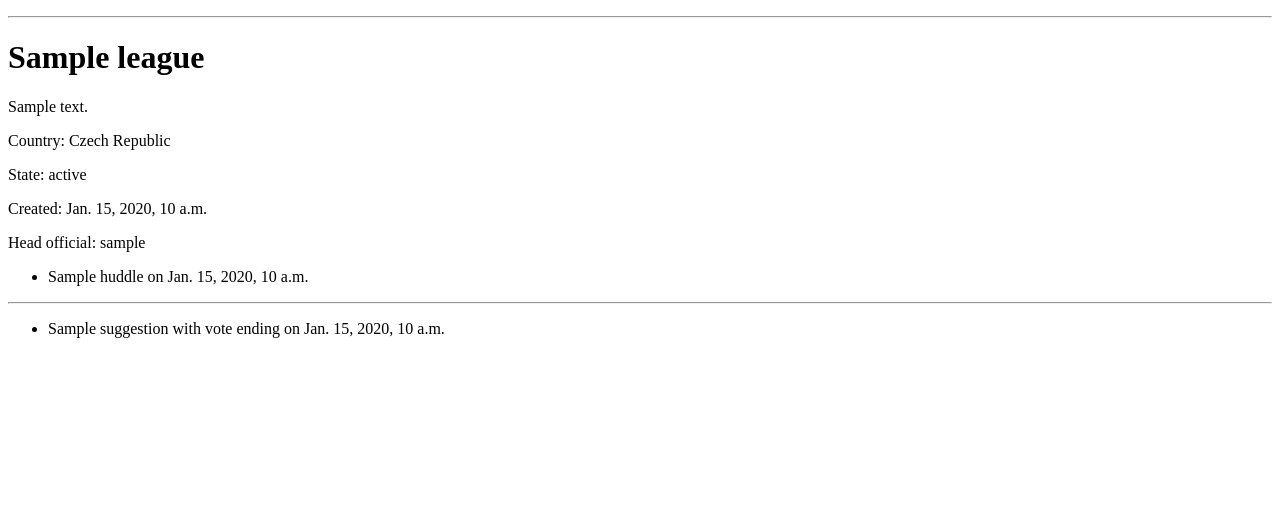
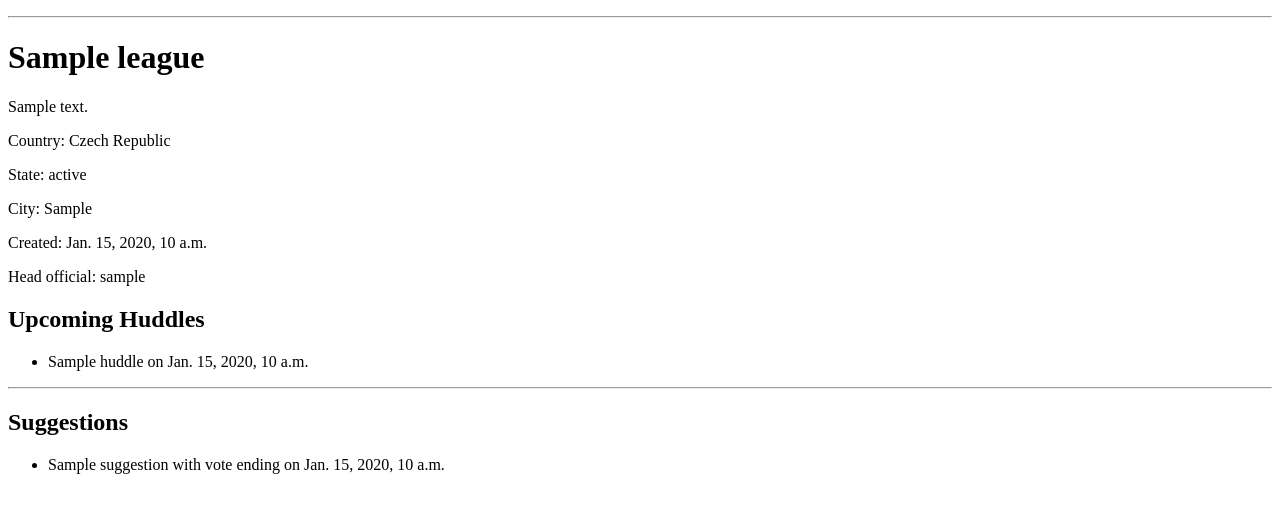
Before and after one commit to skill-huddle/skill-huddle, a Django app: page /leagues/1/ in a window 1280 px wide. Shown: the part 88-601 px from the top of the page. Run offline with Django 3.2, Linux system fonts and the light colour scheme; tables that the repository leaves empty hold one stand-in row (values such as "Sample post").

Commit message:
Add headings for league and league detail page
— Add leagues page heading “Leagues”
— Add league detail page headings for huddles and suggestions

```diff
--- a/sh_app/templates/league_detail.html
+++ b/sh_app/templates/league_detail.html
@@ -8,9 +8,10 @@ league: League object for league associated with this page
     <p>{{ league.description }}</p>
     <p>Country: {{ league.country.name }}</p>
     <p>State: {{ league.state }}</p>
+    <p>City: {{ league.city }}</p>
     <p>Created: {{ league.date_created }}</p>
     <p>Head official: {{ league.head_official }}</p>
-
+        <h2> Upcoming Huddles</h2>
         <ul>
             {% for huddle in league.huddles.all %}
                 <li>{{ huddle}} on {{ huddle.date }}</li>
@@ -20,6 +21,7 @@ league: League object for league associated with this page
             {% endfor %}
         </ul>
         <hr>
+        <h2> Suggestions </h2>
         <ul>
             {% for suggestion in league.suggestions.all %}
                 <li>{{ suggestion}} with vote ending on {{suggestion.voting_ends}}</li>
--- a/sh_app/templates/leagues.html
+++ b/sh_app/templates/leagues.html
@@ -6,6 +6,7 @@ league: League object for league associated with this page
 {% block title %} Leagues {% endblock %}
 
 {% block content %}
+    <h1>Leagues</h1>
         <ul>
             {% for league in list_of_leagues %}
                 <li><a href="{% url 'league_detail' league.id %}">{{ league }}</a></li>
```
